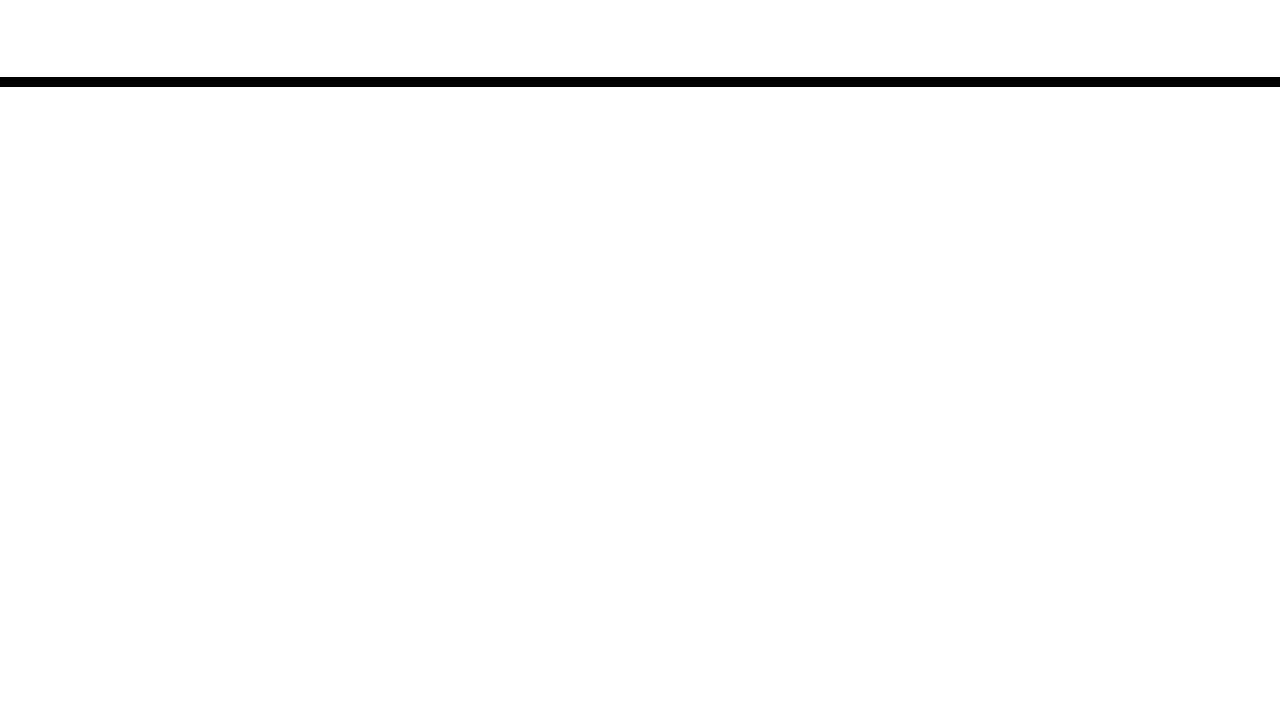
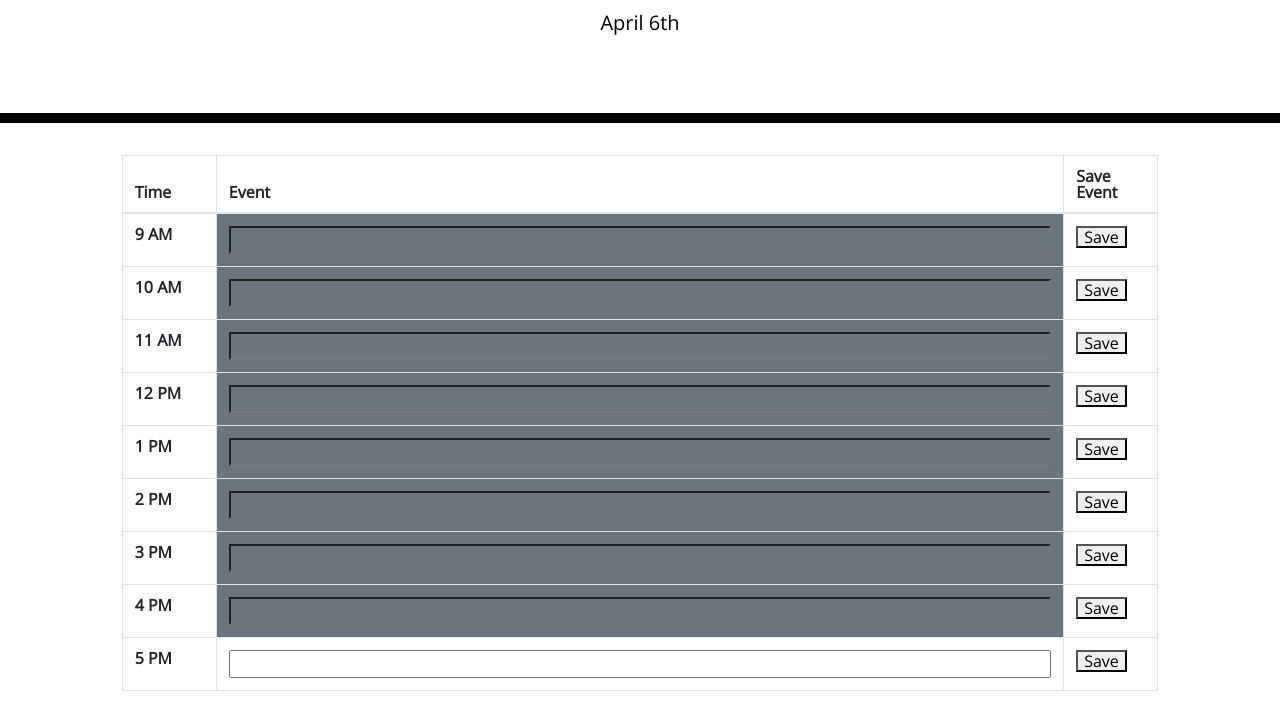
Before and after one commit to Stiltskinner/Work-Day-Scheduler, a plain HTML site: page index.html in a window 1280 px wide. Shown: the part 181-888 px from the top of the page. Before the commit the page ends 800 px from the top, so only its background shows below. Drawn offline with nearby package versions, Linux system fonts and the light colour scheme.

Commit message:
Set up the index, declared event selectors and some global variables, got the imedisplay and timeupdate functions working. Created updateColors function, which kind of works but has some problems

```diff
--- a/Assets/js/script.js
+++ b/Assets/js/script.js
@@ -0,0 +1,117 @@
+// Selector variables
+var currentDay = document.getElementById("currentDay");
+// jquery selector variables
+var eventTable = $("event-table");
+
+var nineAM = $("#9AM");
+var tenAM = $("#10AM");
+var elevenAM = $("#11AM");
+var twelvePM = $("#12PM");
+var onePM = $("#1PM");
+var twoPM = $("#2PM");
+var threePM = $("#3PM");
+var fourPM = $("#4PM");
+var fivePM = $("#5PM");
+
+// Global variables
+var check9AM = moment("9:00am", "h:mm:ss");
+var check10AM = moment("10:00am", "h:mm:ss");
+var check11AM = moment("11:00am", "h:mm:ss");
+var check12PM = moment("12:00pm", "h:mm:ss");
+var check1PM = moment("1:00pm", "h:mm:ss");
+var check2PM = moment("2:00pm", "h:mm:ss");
+var check3PM = moment("3:00pm", "h:mm:ss");
+var check4PM = moment("4:00pm", "h:mm:ss");
+var check5PM = moment("5:00pm", "h:mm:ss");
+var check6PM = moment("6:00pm", "h:mm:ss");
+
+// Current day display function
+function displayDay() {
+    var now = moment();
+    currentDay.textContent = now.format("MMMM Do");
+}
+
+// Interval to check for current time every second and updates the display date if it changes
+function timeUpdate() {
+   setInterval(displayDay, 1000);
+}
+
+function updateColors() {
+    if (moment().isBefore(check9AM)) {
+        eventTable.children().children().children("td").removeClass("bg-success bg-secondary bg-alert").addClass("bg-success");
+    }
+    if (moment().isBetween(check9AM, check10AM)) {
+        nineAM.addClass("bg-danger").removeClass("bg-success bg-secondary");
+        nineAM.children().addClass("bg-danger").removeClass("bg-success bg-secondary");
+    }
+    if (moment().isBetween(check10AM, check11AM)) {
+        tenAM.addClass("bg-danger").removeClass("bg-success bg-secondary");
+        tenAM.children().addClass("bg-danger").removeClass("bg-success bg-secondary");
+    }
+    if (moment().isBetween(check11AM, check12PM)) {
+        elevenAM.addClass("bg-danger").removeClass("bg-success bg-secondary");
+        elevenAM.children().addClass("bg-danger").removeClass("bg-success bg-secondary");
+    }
+    if (moment().isBetween(check12PM, check1PM)) {
+        twelvePM.addClass("bg-danger").removeClass("bg-success bg-secondary");
+        twelvePM.children().addClass("bg-danger").removeClass("bg-success bg-secondary");
+    }
+    if (moment().isBetween(check1PM, check2PM)) {
+        onePM.addClass("bg-danger").removeClass("bg-success bg-secondary");
+        onePM.children().addClass("bg-danger").removeClass("bg-success bg-secondary");
+    }
+    if (moment().isBetween(check2PM, check3PM)) {
+        twoPM.addClass("bg-danger").removeClass("bg-success bg-secondary");
+        twoPM.children().addClass("bg-danger").removeClass("bg-success bg-secondary");
+    }
+    if (moment().isBetween(check3PM, check4PM)) {
+        threePM.addClass("bg-danger").removeClass("bg-success bg-secondary");
+        threePM.children().addClass("bg-danger").removeClass("bg-success bg-secondary");
+    }
+    if (moment().isBetween(check4PM, check5PM)) {
+        fourPM.addClass("bg-danger").removeClass("bg-success bg-secondary");
+        fourPM.children().addClass("bg-danger").removeClass("bg-success bg-secondary");
+    }
+    if (moment().isBetween(check5PM, check6PM)) {
+        fivePM.addClass("bg-danger").removeClass("bg-success bg-secondary");
+        fivePM.children().addClass("bg-danger").removeClass("bg-success bg-secondary");
+    }
+    if (moment().isAfter(check10AM)) {
+        nineAM.addClass("bg-secondary").removeClass("bg-success bg-alert");
+        nineAM.children().addClass("bg-secondary").removeClass("bg-success bg-alert");
+    }
+    if (moment().isAfter(check11AM)) {
+        tenAM.addClass("bg-secondary").removeClass("bg-success bg-alert");
+        tenAM.children().addClass("bg-secondary").removeClass("bg-success bg-alert");
+    }
+    if (moment().isAfter(check12PM)) {
+        elevenAM.addClass("bg-secondary").removeClass("bg-success bg-alert");
+        elevenAM.children().addClass("bg-secondary").removeClass("bg-success bg-alert");
+    }
+    if (moment().isAfter(check1PM)) {
+        twelvePM.addClass("bg-secondary").removeClass("bg-success bg-alert");
+        twelvePM.children().addClass("bg-secondary").removeClass("bg-success bg-alert");
+    }
+    if (moment().isAfter(check2PM)) {
+        onePM.addClass("bg-secondary").removeClass("bg-success bg-alert");
+        onePM.children().addClass("bg-secondary").removeClass("bg-success bg-alert");
+    }
+    if (moment().isAfter(check3PM)) {
+        twoPM.addClass("bg-secondary").removeClass("bg-success bg-alert");
+        twoPM.children().addClass("bg-secondary").removeClass("bg-success bg-alert");
+    }
+    if (moment().isAfter(check4PM)) {
+        threePM.addClass("bg-secondary").removeClass("bg-success bg-alert");
+        threePM.children().addClass("bg-secondary").removeClass("bg-success bg-alert");
+    }
+    if (moment().isAfter(check5PM)) {
+        fourPM.addClass("bg-secondary").removeClass("bg-success bg-alert");
+        fourPM.children().addClass("bg-secondary").removeClass("bg-success bg-alert");
+    }
+}
+
+
+// Calls displayDay so there isn't a 1 second lag between opening page and the day displaying the first time. then calls timeUpdate to continually check the time and update the display day when it rolls over.
+displayDay();
+timeUpdate();
+updateColors();
--- a/index.html
+++ b/index.html
@@ -22,19 +22,79 @@
     <title>Work Day Scheduler</title>
   </head>
 
-  <body>
+  <body class="vw-100 justify-content-center">
     <header class="jumbotron">
       <h1 class="display-3">Work Day Scheduler</h1>
       <p class="lead">A simple calendar app for scheduling your work day</p>
       <p id="currentDay" class="lead"></p>
     </header>
-    <div class="container">
+    <div class="container column justify-content-center table-responsive col-10">
       <!-- Timeblocks go here -->
+      <table class="table table-bordered" id="event-table">
+        <thead>
+          <tr>
+            <th scope="col">Time</th>
+            <th scope="col">Event</th>
+            <th scope="col">Save Event</th>
+          </tr>
+        </thead>
+        <tbody>
+          <tr>
+            <th scope="row" class="col-1">9 AM</th>
+            <td class="col-9" id="9AM"><input class="col-12"></input></td>
+            <td class="col-1"><button>Save</button></td>
+          </tr>
+          <tr>
+            <tr>
+              <th scope="row" class="col-1">10 AM</th>
+              <td class="col-9" id="10AM"><input class="col-12"></input></td>
+              <td class="col-1"><button>Save</button></td>
+            </tr>
+          </tr>
+          <tr>
+            <tr>
+              <th scope="row" class="col-1">11 AM</th>
+              <td class="col-9" id="11AM"><input class="col-12" ></input></td>
+              <td class="col-1"><button>Save</button></td>
+            </tr>
+            <tr>
+              <th scope="row" class="col-1">12 PM</th>
+              <td class="col-9" id="12PM"><input class="col-12"></input></td>
+              <td class="col-1"><button>Save</button></td>
+            </tr>
+            <tr>
+              <th scope="row" class="col-1">1 PM</th>
+              <td class="col-9" id="1PM"><input class="col-12"></input></td>
+              <td class="col-1"><button>Save</button></td>
+            </tr>
+            <tr>
+              <th scope="row" class="col-1">2 PM</th>
+              <td class="col-9" id="2PM"><input class="col-12"></input></td>
+              <td class="col-1"><button>Save</button></td>
+            </tr>
+            <tr>
+              <th scope="row" class="col-1">3 PM</th>
+              <td class="col-9" id="3PM"><input class="col-12"></input></td>
+              <td class="col-1"><button>Save</button></td>
+            </tr>
+            <tr>
+              <th scope="row" class="col-1">4 PM</th>
+              <td class="col-9" id="4PM"><input class="col-12"></input></td>
+              <td class="col-1"><button>Save</button></td>
+            </tr>
+            <tr>
+              <th scope="row" class="col-1">5 PM</th>
+              <td class="col-9" id="5PM"><input class="col-12"></input></td>
+              <td class="col-1"><button>Save</button></td>
+            </tr>
+          </tr>
+        </tbody>
+      </table>
     </div>
 
     <script src="https://cdnjs.cloudflare.com/ajax/libs/jquery/3.2.1/jquery.min.js"></script>
     <script src="https://cdnjs.cloudflare.com/ajax/libs/moment.js/2.24.0/moment.min.js"></script>
-    <script src="./Assets/js/script.js"></script>
+    <script src="Assets/js/script.js"></script>
   </body>
 </html>
 
```
